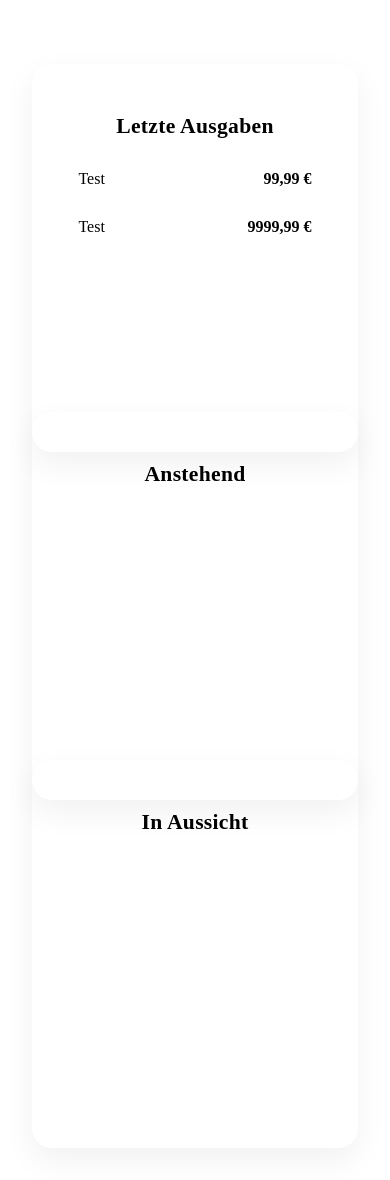
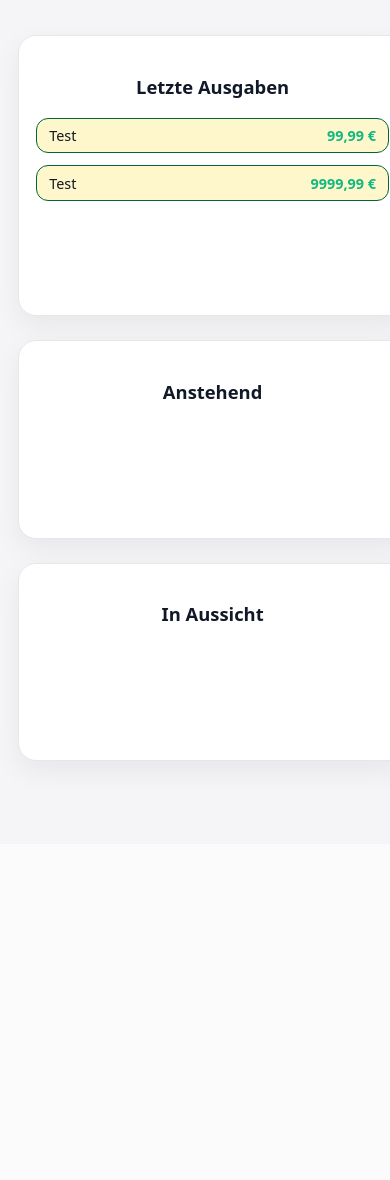
Before and after one commit to flexerLex/CarStats, a PHP site: page /html/erinnerungen.html in a window 390 px wide. After the commit the page ends 772 px from the top, so only its background shows below. Run offline with PHP 8.4, Linux system fonts and the light colour scheme.

Commit message:
Update erinnerungen.css

```diff
--- a/src/css/erinnerungen.css
+++ b/src/css/erinnerungen.css
@@ -1,84 +1,179 @@
+html,
+body {
+    height: 100%;
+    margin: 0;
+}
+
+body {
+    min-height: 100vh;
+    display: flex;
+    flex-direction: column;
+    background: var(--background, #f5f5f7);
+    font-family: system-ui, -apple-system, "Segoe UI", sans-serif;
+    color: var(--text-main, #111827);
+}
+
+#header-placeholder {
+    flex-shrink: 0;
+}
 
 main.board {
     flex: 1;
-    max-width: 2000px;
-    margin: 4rem auto;
-    padding: 0 3rem 3.5rem;
+}
+
+#footer-placeholder {
+    flex-shrink: 0;
+    margin-top: auto;
+}
+
+main.board {
+    max-width: 1200px;
+    width: 100%;
+    margin: 2.5rem auto 3rem;
+    padding: 0 2rem;
     display: grid;
     grid-template-columns: repeat(3, 1fr);
-    gap: 3rem;
-    align-items: stretch;
+    grid-auto-rows: 1fr;
+    gap: 2.5rem;
+}
+
+.car-filter {
+    grid-column: 1 / -1;
+    display: flex;
+    gap: 0.6rem;
+    background: transparent;
+    padding: 0.1rem 0;
+    margin-top: 0;
+    margin-bottom: 0.5rem;
+}
+
+.car-filter label {
+    font-size: 0.9rem;
+    font-weight: 500;
+    opacity: 0.8;
+}
+
+.car-filter select {
+    padding: 0.25rem 0.55rem;
+    height: 28px;
+    border-radius: 6px;
+    border: 1px solid #c5c8cf;
+    font-size: 0.9rem;
+    background: #fff;
 }
 
 .column {
-    background: var(--white);
-    border-radius: 20px;
-    padding: 2rem;
-
-    border: 1px solid var(--gray-border);
-    box-shadow: 0 12px 32px rgba(0, 0, 0, 0.06);
-
+    background: #ffffff;
+    border-radius: 18px;
+    padding: 1.6rem 1.4rem;
+    border: 1px solid var(--gray-border, #e5e7eb);
+    box-shadow: 0 10px 28px rgba(0, 0, 0, 0.06);
     display: flex;
     flex-direction: column;
-
-    min-height: 320px;
-    height: 100%;
-
+    height: 90%;
     transition: transform 0.2s ease, box-shadow 0.2s ease;
 }
 
 .column:hover {
-    transform: translateY(-4px);
-    box-shadow: 0 18px 40px rgba(0, 0, 0, 0.1);
+    transform: translateY(-3px);
+    box-shadow: 0 16px 40px rgba(0, 0, 0, 0.12);
 }
 
 .column__title {
-    margin-bottom: 1.4rem;
-    font-size: 1.35rem;
+    margin-bottom: 1.2rem;
+    text-align: center;
+    font-size: 1.3rem;
     font-weight: 600;
-    color: var(--text-main);
-    text-align: center;
-    letter-spacing: 0.3px;
 }
 
 .column__content {
     display: flex;
     flex-direction: column;
     gap: 0.75rem;
+    flex: 1;
 }
 
 .expense-item {
     display: flex;
+    justify-content: space-between;
     align-items: center;
-    justify-content: space-between;
-
     padding: 0.55rem 0.9rem;
     border-radius: 12px;
-
-    background: var(--yellow-accent);
-    border: 1px solid var(--gray-border);
+    background: var(--yellow-accent, #fff7cc);
+    border: 1px solid #00643f;
 }
 
 .expense-item__label {
     font-weight: 500;
-    color: var(--text-main);
 }
 
 .expense-item__value {
     font-weight: 600;
-    color: var(--green-accent);
+    color: var(--green-accent, #10b981);
     font-variant-numeric: tabular-nums;
 }
 
+.column__content p {
+    margin: 0;
+    font-size: 0.9rem;
+    color: #6b7280;
+}
+
+@media (max-width: 1100px) {
+    main.board {
+        max-width: 1000px;
+        gap: 2rem;
+    }
+}
 
 @media (max-width: 900px) {
     main.board {
         grid-template-columns: 1fr;
-        gap: 1.5rem;
-        padding: 0 1.5rem 2rem;
+        grid-auto-rows: auto;
+        gap: 1.8rem;
+        margin-top: 2.2rem;
+        padding: 0 1.5rem 2.5rem;
     }
 
     .column {
-        min-height: 260px;
+        height: auto;
+    }
+
+    .car-filter {
+        margin-bottom: 0.5rem;
     }
 }
+
+@media (max-width: 480px) {
+    main.board {
+        padding: 0 1.1rem 2.2rem;
+        gap: 1.5rem;
+    }
+
+    .car-filter {
+        flex-direction: column;
+        align-items: center;
+    }
+
+    .car-filter select {
+        width: 100%;
+        max-width: 260px;
+    }
+
+    .column {
+        padding: 1.4rem 1.1rem;
+    }
+
+    .column__title {
+        font-size: 1.15rem;
+    }
+
+    .expense-item {
+        padding: 0.45rem 0.75rem;
+    }
+
+    .expense-item__label,
+    .expense-item__value {
+        font-size: 0.9rem;
+    }
+}
```
